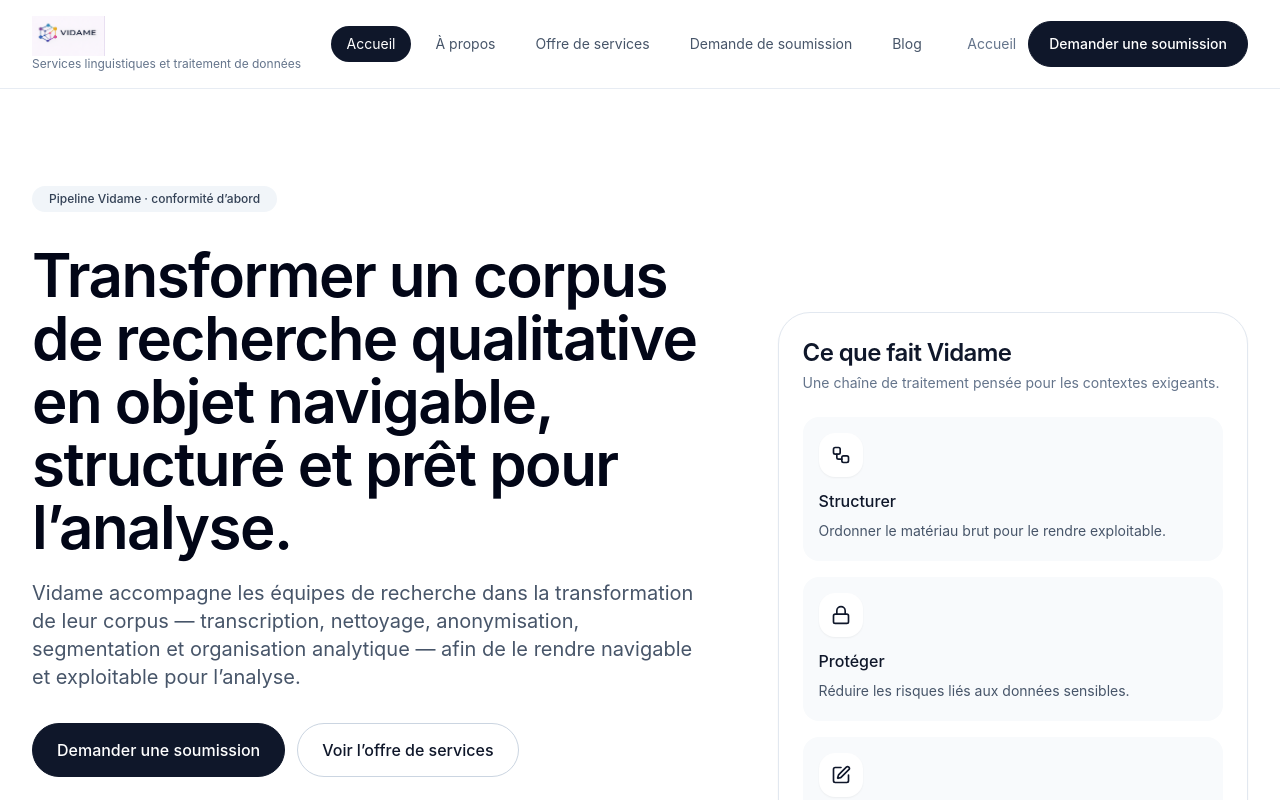
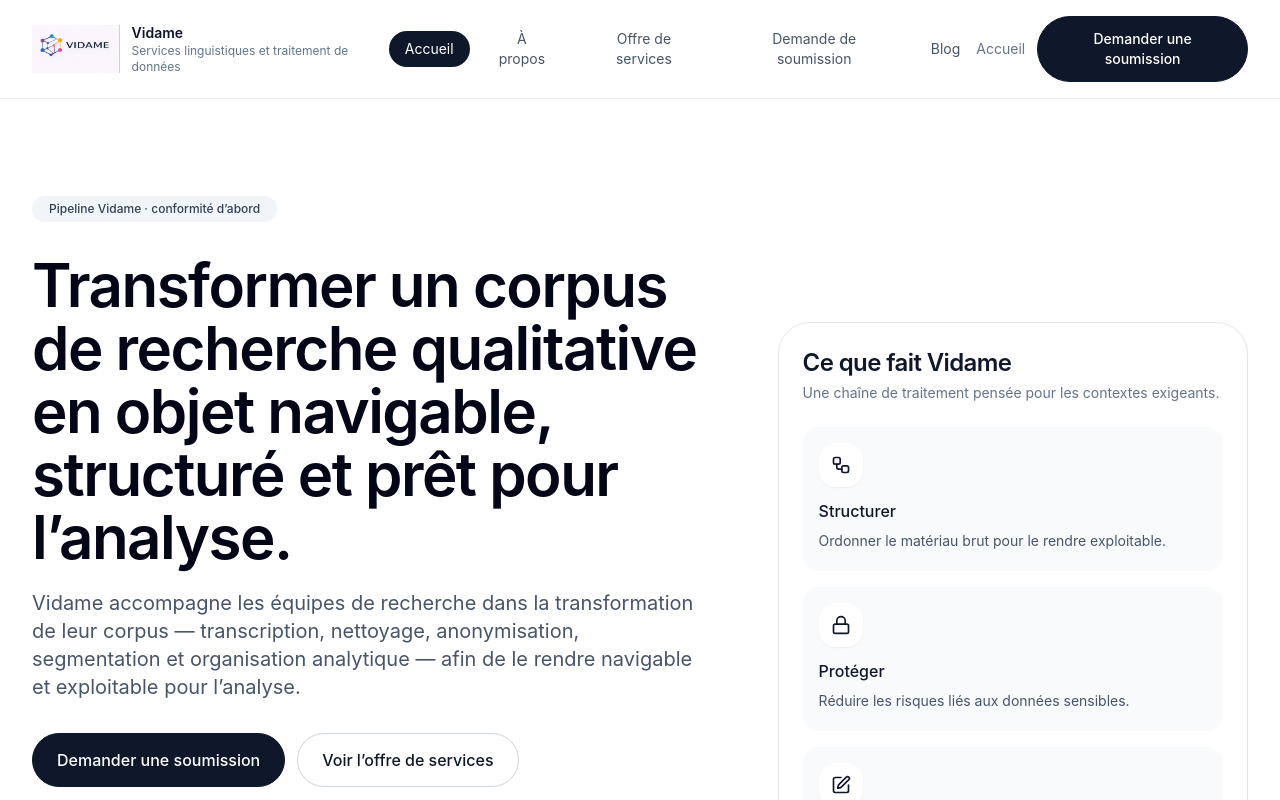
Before and after one commit to momopro21/vidame-recherche, a React (Vite) app: page / in a window 1280 px wide. Shown: the top 800 px of the page. Built offline with nearby package versions, Linux system fonts and the light colour scheme; the HTML template or start-up script is replaced by a standard one.

Commit message:
Refactor header button content and styling

```diff
--- a/src/App.tsx
+++ b/src/App.tsx
@@ -176,10 +176,13 @@ function Shell({ page, setPage }: { page: string; setPage: (page: string) => voi
       <header className="sticky top-0 z-40 border-b border-slate-200/80 bg-white/90 backdrop-blur">
         <div className="mx-auto flex max-w-7xl items-center justify-between px-4 py-4 md:px-8">
           <button onClick={() => setPage("accueil")} className="flex items-center gap-3 text-left">
-            <div>
-              <img src="/vidame_logo.png" alt="Vidame" style={{ height: "40px" }} />
-              <div className="text-xs text-slate-500">Services linguistiques et traitement de données</div>
-            </div>
+            <div className="flex items-center gap-3">
+            <img src="/vidame_logo.png" alt="Vidame" style={{ height: "48px" }} />
+            <div className="leading-tight">
+            <div className="text-sm font-semibold">Vidame</div>
+            <div className="text-xs text-slate-500">Services linguistiques et traitement de données</div>
+          </div>
+        </div>
           </button>
 
           <nav className="hidden items-center gap-2 md:flex">
```
